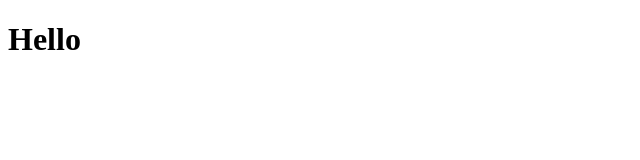
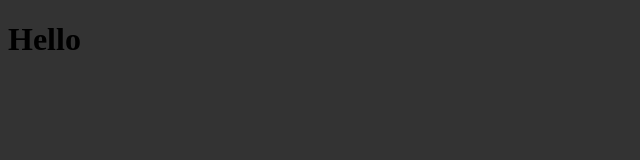
Before and after one commit to ph1/ph1.github.io, a plain HTML site: page index.html in a window 1280 px wide. Shown: the whole page, without its empty margins (0-640 px from the left). Drawn offline with Linux system fonts and the light colour scheme.

Commit message:
Update index.html

```diff
--- a/index.html
+++ b/index.html
@@ -3,11 +3,7 @@
 <head>
 	<title>yerp</title>
 	<style type="text/css">
-<<<<<<< HEAD
 		body{ background: #333;}
-=======
-		body{ background: #f90;}
->>>>>>> c357280984e5bc959d968b94bbd22fd2fdb61015
 	</style>
 </head>
 <body>
```
